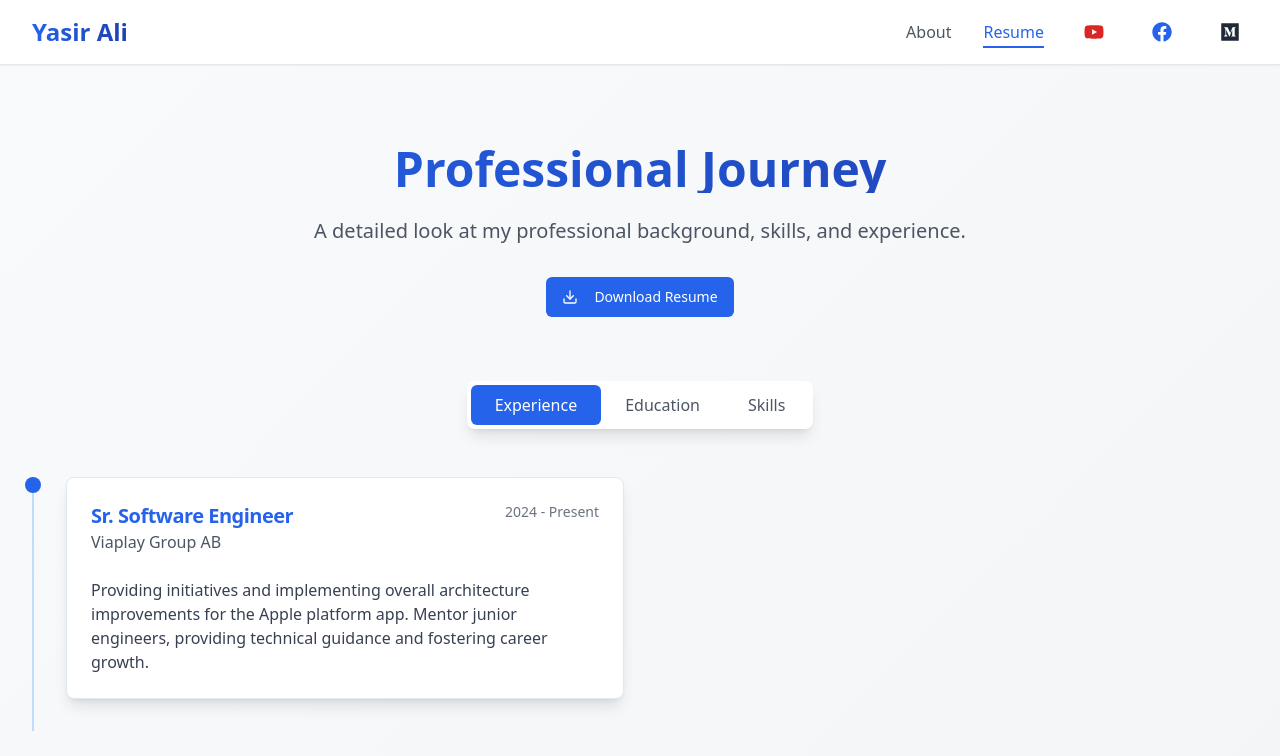
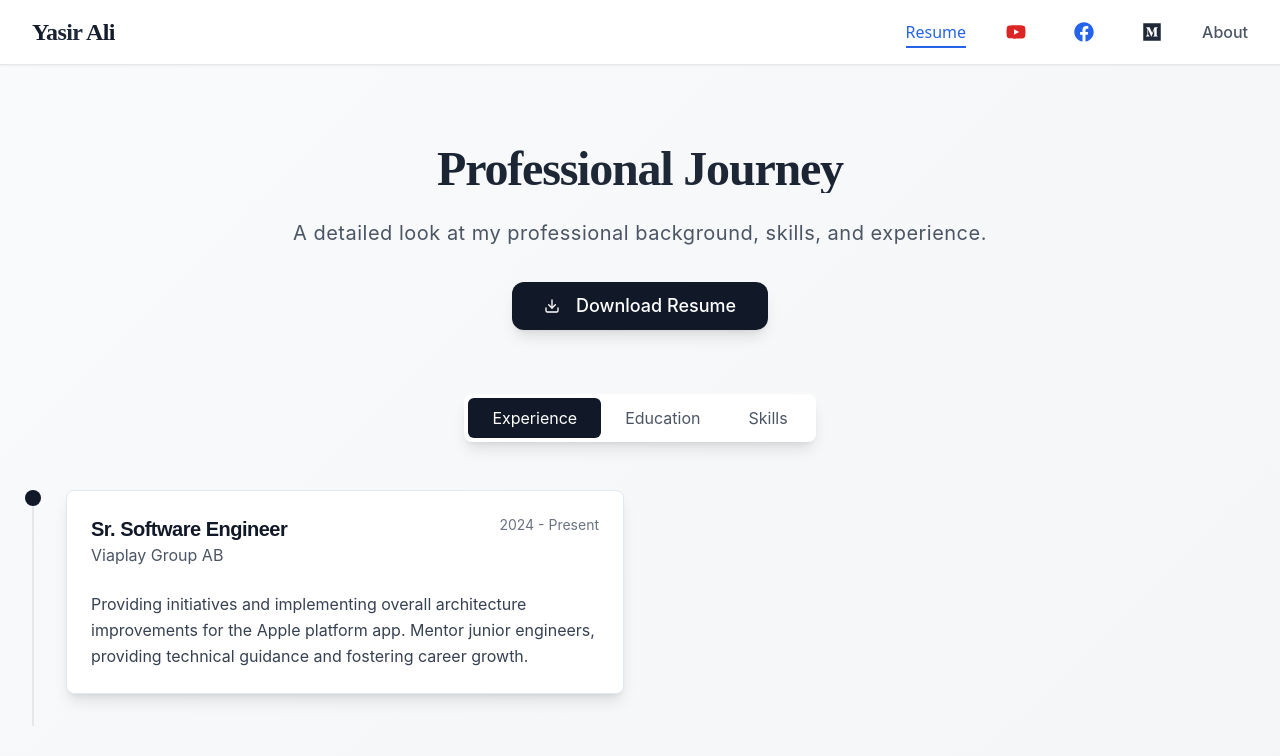
Before and after one commit to yasali/yasali.github.io, a React (Vite) app: page /resume in a window 1280 px wide. Shown: the top 756 px of the page. Built offline with nearby package versions, Linux system fonts and the light colour scheme.

Commit message:
Some more styling changes in the resume component

```diff
--- a/src/components/Footer.tsx
+++ b/src/components/Footer.tsx
@@ -1,4 +1,3 @@
-
 import { Youtube, Facebook } from 'lucide-react';
 
 const Footer = () => {
@@ -9,8 +8,8 @@ const Footer = () => {
       <div className="max-w-7xl mx-auto px-4 sm:px-6 lg:px-8">
         <div className="grid grid-cols-1 md:grid-cols-3 gap-8">
           <div>
-            <h3 className="text-xl font-bold mb-4">Yasir Ali</h3>
-            <p className="text-gray-300 mb-4">
+            <h3 className="text-xl font-bold mb-4 font-playfair tracking-tight">Yasir Ali</h3>
+            <p className="text-gray-300 mb-4 font-inter">
               Sr. Software Engineer
             </p>
             <div className="flex space-x-4">
@@ -32,7 +31,7 @@ const Footer = () => {
           </div>
 
           <div>
-            <h3 className="text-lg font-bold mb-4">Quick Links</h3>
+            <h3 className="text-lg font-bold mb-4 font-space">Quick Links</h3>
             <ul className="space-y-2">
               <FooterLink href="#about">About</FooterLink>
               <FooterLink href="#cv">Resume</FooterLink>
--- a/src/components/Hero.tsx
+++ b/src/components/Hero.tsx
@@ -48,7 +48,7 @@ const Hero = () => {
               </div>
             </motion.div>
 
-            <h1 className="text-6xl md:text-7xl font-bold mb-6 font-playfair">
+            <h1 className="text-6xl md:text-7xl font-bold mb-6 font-playfair tracking-tight">
               <span className="bg-gradient-to-r from-gray-900 via-gray-800 to-gray-900 bg-clip-text text-transparent">
                 Yasir Ali
               </span>
@@ -57,7 +57,7 @@ const Hero = () => {
               initial={{ opacity: 0, scale: 0.9 }}
               animate={{ opacity: 1, scale: 1 }}
               transition={{ duration: 0.8, delay: 0.2 }}
-              className="text-3xl md:text-4xl font-playfair text-gray-600 mb-8"
+              className="text-3xl md:text-4xl font-space text-gray-600 mb-8 tracking-wide"
             >
               AI Enthusiast | Sr. Software Engineer | Engineering Leader
             </motion.div>
@@ -67,7 +67,7 @@ const Hero = () => {
             initial={{ opacity: 0, y: 20 }}
             animate={{ opacity: 1, y: 0 }}
             transition={{ duration: 0.8, delay: 0.4 }}
-            className="text-xl md:text-2xl text-gray-600 max-w-3xl mx-auto mb-12 font-inter leading-relaxed"
+            className="text-xl md:text-2xl text-gray-600 max-w-3xl mx-auto mb-12 font-inter leading-relaxed tracking-wide"
           >
             A seasoned software engineer with 15 years of experience in mobile development, full-stack engineering, and AWS cloud solutions. Leading high-performance teams while exploring AI and machine learning technologies to create innovative, user-centric applications.
           </motion.p>
--- a/src/components/Navbar.tsx
+++ b/src/components/Navbar.tsx
@@ -26,24 +26,24 @@ const Navbar = () => {
       <div className="max-w-7xl mx-auto px-4 sm:px-6 lg:px-8">
         <div className="flex justify-between items-center h-16">
           <div className="flex-shrink-0 flex items-center">
-            <Link to="/" className="text-2xl font-bold bg-gradient-to-r from-blue-600 to-blue-800 bg-clip-text text-transparent hover:from-blue-700 hover:to-blue-900 transition-all duration-300">
+            <Link to="/" className="text-2xl font-bold font-playfair tracking-tight bg-gradient-to-r from-gray-900 via-gray-800 to-gray-900 bg-clip-text text-transparent hover:from-gray-800 hover:to-gray-700 transition-all duration-300">
               Yasir Ali
             </Link>
           </div>
 
           {/* Desktop navigation */}
           <div className="hidden md:flex md:items-center md:space-x-8">
+            <NavLink href="/resume">Resume</NavLink>
+            <SocialLink onClick={() => handleSocialLink('youtube')} icon={<FaYoutube className="h-5 w-5 text-red-600" />} />
+            <SocialLink onClick={() => handleSocialLink('facebook')} icon={<FaFacebook className="h-5 w-5 text-blue-600" />} />
+            <SocialLink onClick={() => handleSocialLink('medium')} icon={<FaMedium className="h-5 w-5 text-gray-800" />} />
             <button
               onClick={() => handleSocialLink('about')}
-              className="font-medium text-gray-600 hover:text-blue-600 transition-colors duration-300 relative group"
+              className="font-medium text-gray-600 hover:text-gray-900 transition-colors duration-300 relative group font-inter"
             >
               About
               <span className="absolute -bottom-1 left-0 h-0.5 bg-blue-600 transition-all duration-300 w-0 group-hover:w-full"></span>
             </button>
-            <NavLink href="/resume">Resume</NavLink>
-            <SocialLink onClick={() => handleSocialLink('youtube')} icon={<FaYoutube className="h-5 w-5 text-red-600" />} />
-            <SocialLink onClick={() => handleSocialLink('facebook')} icon={<FaFacebook className="h-5 w-5 text-blue-600" />} />
-            <SocialLink onClick={() => handleSocialLink('medium')} icon={<FaMedium className="h-5 w-5 text-gray-800" />} />
           </div>
 
           {/* Mobile menu button */}
@@ -82,12 +82,6 @@ const Navbar = () => {
       {/* Mobile menu */}
       <div className={cn("md:hidden", isMenuOpen ? "block" : "hidden")}>
         <div className="pt-2 pb-3 space-y-1 px-2 bg-white border-b border-gray-200">
-          <button
-            onClick={() => handleSocialLink('about')}
-            className="w-full text-left pl-3 pr-4 py-2 font-medium text-gray-600 hover:text-blue-600 hover:bg-gray-50 rounded-md transition-colors duration-300"
-          >
-            About
-          </button>
           <MobileNavLink href="/resume">Resume</MobileNavLink>
           <MobileSocialLink onClick={() => handleSocialLink('youtube')}>
             <div className="flex items-center space-x-2">
@@ -107,6 +101,12 @@ const Navbar = () => {
               <span>Medium</span>
             </div>
           </MobileSocialLink>
+          <button
+            onClick={() => handleSocialLink('about')}
+            className="w-full text-left pl-3 pr-4 py-2 font-medium text-gray-600 hover:text-blue-600 hover:bg-gray-50 rounded-md transition-colors duration-300"
+          >
+            About
+          </button>
         </div>
       </div>
     </nav>
--- a/src/index.html
+++ b/src/index.html
@@ -4,10 +4,11 @@
     <meta charset="UTF-8" />
     <link rel="icon" type="image/svg+xml" href="/vite.svg" />
     <meta name="viewport" content="width=device-width, initial-scale=1.0" />
+    <title>Yasir Ali - Software Engineer</title>
+    <!-- Google Fonts -->
     <link rel="preconnect" href="https://fonts.googleapis.com">
     <link rel="preconnect" href="https://fonts.gstatic.com" crossorigin>
-    <link href="https://fonts.googleapis.com/css2?family=Inter:wght@400;500;600;700&family=Playfair+Display:wght@400;500;600;700&display=swap" rel="stylesheet">
-    <title>Yasir Ali - iOS Developer</title>
+    <link href="https://fonts.googleapis.com/css2?family=Playfair+Display:wght@400;500;600;700&family=Inter:wght@300;400;500;600;700&family=Space+Grotesk:wght@400;500;600;700&display=swap" rel="stylesheet">
   </head>
   <body>
     <div id="root"></div>
--- a/src/pages/Resume.tsx
+++ b/src/pages/Resume.tsx
@@ -32,15 +32,15 @@ const Resume = () => {
           transition={{ duration: 0.5 }}
           className="text-center mb-16"
         >
-          <h1 className="text-5xl font-bold mb-6 bg-gradient-to-r from-blue-600 to-blue-800 bg-clip-text text-transparent">
+          <h1 className="text-5xl font-bold mb-6 font-playfair tracking-tight bg-gradient-to-r from-gray-900 via-gray-800 to-gray-900 bg-clip-text text-transparent">
             Professional Journey
           </h1>
-          <p className="text-xl text-gray-600 max-w-3xl mx-auto mb-8">
+          <p className="text-xl text-gray-600 max-w-3xl mx-auto mb-8 font-inter leading-relaxed tracking-wide">
             A detailed look at my professional background, skills, and experience.
           </p>
           <Button
             onClick={handleDownload}
-            className="bg-blue-600 hover:bg-blue-700 text-white transform hover:scale-105 transition-all duration-300"
+            className="bg-gray-900 hover:bg-gray-800 text-white transform hover:scale-105 transition-all duration-300 font-inter px-8 py-6 text-lg rounded-xl shadow-lg hover:shadow-xl"
           >
             <Download className="mr-2 h-5 w-5" /> Download Resume
           </Button>
@@ -53,9 +53,9 @@ const Resume = () => {
               <button
                 key={section.id}
                 onClick={() => setActiveSection(section.id)}
-                className={`px-6 py-2 rounded-md transition-all duration-300 ${
+                className={`px-6 py-2 rounded-md transition-all duration-300 font-inter ${
                   activeSection === section.id
-                    ? 'bg-blue-600 text-white'
+                    ? 'bg-gray-900 text-white'
                     : 'text-gray-600 hover:bg-gray-100'
                 }`}
               >
@@ -165,21 +165,21 @@ const TimelineCard = ({ title, company, period, description }: {
 }) => (
   <motion.div
     whileHover={{ scale: 1.02 }}
-    className="relative pl-8 pb-8 border-l-2 border-blue-200"
+    className="relative pl-8 pb-8 border-l-2 border-gray-200"
   >
-    <div className="absolute -left-[9px] top-0 w-4 h-4 rounded-full bg-blue-600" />
+    <div className="absolute -left-[9px] top-0 w-4 h-4 rounded-full bg-gray-900" />
     <Card className="shadow-lg hover:shadow-xl transition-all duration-300">
       <CardHeader>
         <div className="flex justify-between items-start">
           <div>
-            <CardTitle className="text-xl font-bold text-blue-600">{title}</CardTitle>
-            <p className="text-gray-600">{company}</p>
+            <CardTitle className="text-xl font-bold text-gray-900 font-space">{title}</CardTitle>
+            <p className="text-gray-600 font-inter">{company}</p>
           </div>
-          <span className="text-sm text-gray-500">{period}</span>
+          <span className="text-sm text-gray-500 font-inter">{period}</span>
         </div>
       </CardHeader>
       <CardContent>
-        <p className="text-gray-700">{description}</p>
+        <p className="text-gray-700 font-inter leading-relaxed">{description}</p>
       </CardContent>
     </Card>
   </motion.div>
@@ -188,7 +188,7 @@ const TimelineCard = ({ title, company, period, description }: {
 const SkillCategory = ({ title, skills }: { title: string; skills: string[] }) => (
   <Card className="shadow-lg hover:shadow-xl transition-all duration-300">
     <CardHeader>
-      <CardTitle className="text-xl font-bold text-blue-600">{title}</CardTitle>
+      <CardTitle className="text-xl font-bold text-gray-900 font-space">{title}</CardTitle>
     </CardHeader>
     <CardContent>
       <div className="flex flex-wrap gap-2">
@@ -196,7 +196,7 @@ const SkillCategory = ({ title, skills }: { title: string; skills: string[] }) =
           <motion.span
             key={index}
             whileHover={{ scale: 1.1 }}
-            className="px-4 py-2 bg-blue-100 text-blue-700 rounded-full text-sm font-medium"
+            className="px-4 py-2 bg-gray-100 text-gray-900 rounded-full text-sm font-medium font-inter"
           >
             {skill}
           </motion.span>
--- a/tailwind.config.js
+++ b/tailwind.config.js
@@ -9,6 +9,7 @@ export default {
       fontFamily: {
         'playfair': ['"Playfair Display"', 'serif'],
         'inter': ['Inter', 'sans-serif'],
+        'space': ['"Space Grotesk"', 'sans-serif'],
       },
       colors: {
         border: "hsl(var(--border))",
```
Also changed, not shown: src/components/FacebookSection.tsx (+6 -4 lines), src/components/MediumSection.tsx (+6 -4 lines), src/components/YouTubeSection.tsx (+6 -4 lines).
